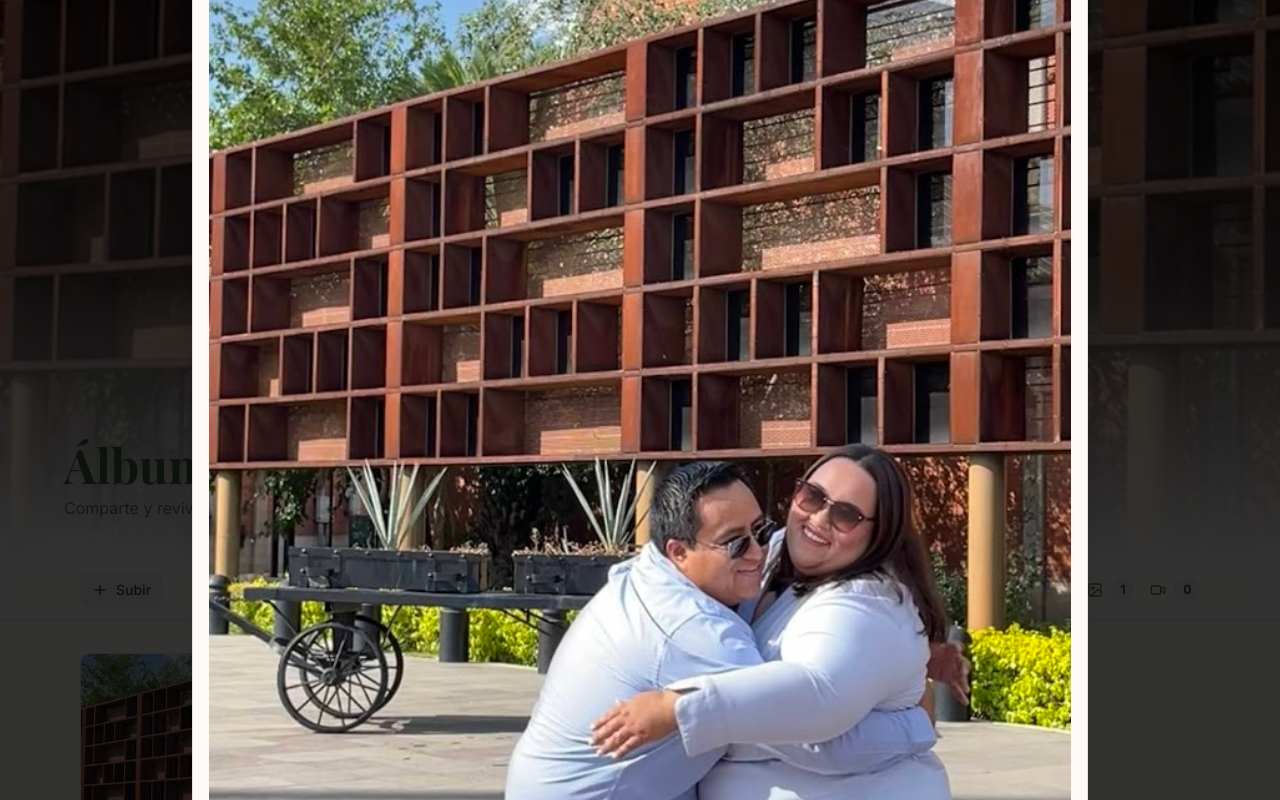
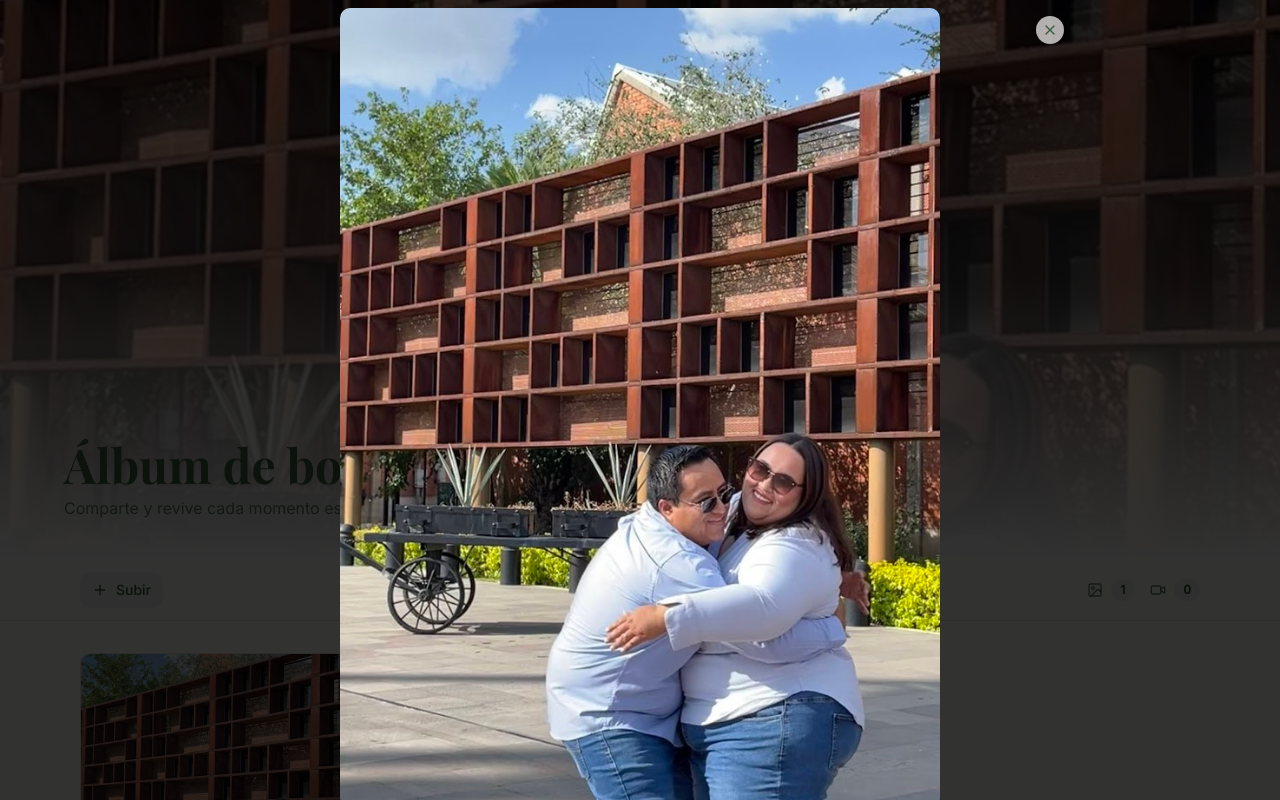
Before and after one commit to MawCeron/invitacion, a React (Vite) app: page /album in a window 1280 px wide. Both pictures are taken after a click on the button "Ver foto". Shown: the top 800 px of the page. Built offline with nearby package versions, Linux system fonts and the light colour scheme.

Commit message:
Fix lightbox image height and close button
Adjusted the lightbox to display photos at a maximum screen height. Removed the redundant close button from the lightbox, keeping only the one overlaid on the image, and removed its white border.

```diff
--- a/src/pages/Album.tsx
+++ b/src/pages/Album.tsx
@@ -182,7 +182,7 @@ const Album: React.FC = () => {
 
       {/* Lightbox */}
       <Dialog open={open} onOpenChange={setOpen}>
-        <DialogContent className="max-w-4xl p-2 sm:p-4">
+        <DialogContent className="max-w-4xl p-2 sm:p-4 border-0 bg-transparent shadow-none [&>button]:hidden">
           <DialogHeader>
             <DialogTitle className="sr-only">Contenido multimedia</DialogTitle>
           </DialogHeader>
@@ -192,7 +192,7 @@ const Album: React.FC = () => {
                 <img
                   src={current.src}
                   alt="Foto ampliada del álbum"
-                  className="w-full h-full object-contain rounded-md"
+                  className="max-h-screen w-auto max-w-full object-contain rounded-md mx-auto"
                 />
               ) : (
                 <video
```
